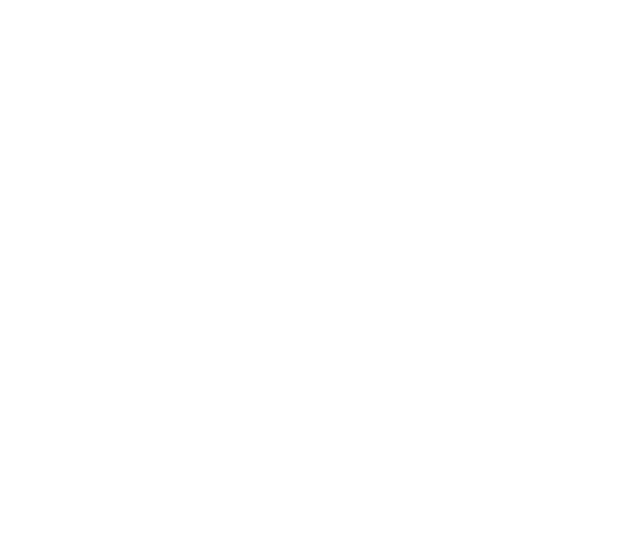
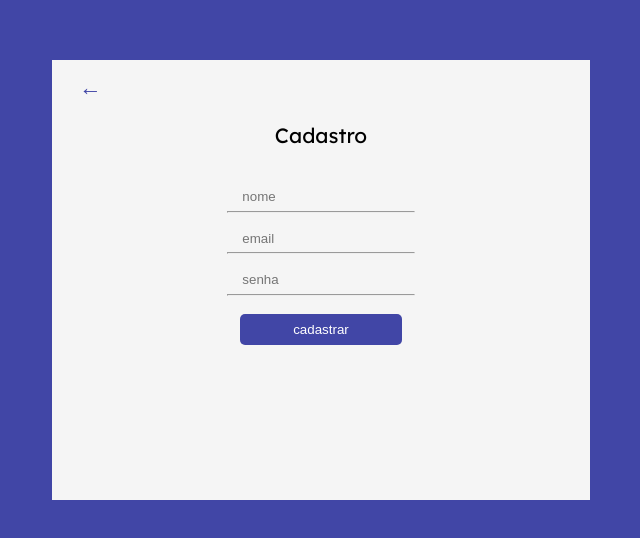
Before and after one commit to Anag0es/TaskFlow, a React (Vite) app in the folder TaskFlow/src/main/frontend/: page /inscricao in a window 1280 px wide. Before the commit this address had no page. Shown: the part 120-658 px from the top of the page, without its empty margins (319-959 px from the left). Built offline with nearby package versions, Linux system fonts and the light colour scheme.

Commit message:
feat: integracao cadastro

```diff
--- /dev/null
+++ b/TaskFlow/src/main/frontend/src/component/Cadastro/index.jsx
@@ -0,0 +1,70 @@
+import styles from './styles.module.css';
+import React, { useState } from 'react';
+import axios from 'axios';
+import { Link } from 'react-router-dom';
+
+export default function LoginForm(){
+
+    const [nome, setNome] = useState("");
+    const [email, setEmail] = useState("");
+    const [senha, setSenha] = useState("");
+    const [erro, setErro] = useState('');
+    const [showError, setShowError] = useState(false);
+    const [showSuccess, setShowSuccess] = useState(false);
+
+    const handleCadastro = async (e) => {
+        e.preventDefault();
+        try {
+            const response = await axios.post('http://localhost:8080/usuario/create', { nome, email, senha }, {
+                headers: {
+                    'Content-Type': 'application/json',
+                },
+            });
+
+            console.log('Usuário criado com sucesso: ' + response.data.email);
+            setShowSuccess(true);
+            setNome("");
+            setEmail("");
+            setSenha("");
+        } catch (error) {
+            setErro("Erro ao criar usuário. Tente novamente.");
+            setShowError(true);
+            console.log("Erro ao criar usuário: " + error);
+        }
+    };
+
+    return (
+        <div className={styles.container}>
+            <div className={styles.setaContainer}>
+                <Link to="/" className={styles.seta}>&larr;</Link>
+            </div>
+            <h1 className={styles.cadastro}>Cadastro</h1>
+            <form className={styles.form} onSubmit={handleCadastro}>
+                <input type="text" className={styles.input} placeholder="nome" value={nome} onChange={(e) => setNome(e.target.value)} />
+                <hr className={styles.linha}></hr>
+                <input type="text" className={styles.input} placeholder="email" value={email} onChange={(e) => setEmail(e.target.value)} />
+                <hr className={styles.linha}></hr>
+                <input type="password" className={styles.input} placeholder="senha" value={senha} onChange={(e) => setSenha(e.target.value)} />
+                <hr className={styles.linha}></hr>
+                <button className={styles.botao} type="submit">cadastrar</button>
+            </form>
+            {showError && (
+                <div className={styles.popupErro}>
+                    <div className={styles.popupContentErro}>
+                        <span className={styles.closeErro} onClick={() => setShowError(false)}>&times;</span>
+                        <p>{erro}</p>
+                    </div>
+                </div>
+            )}
+            {showSuccess && (
+                <div className={styles.popupSucess}>
+                    <div className={styles.popupContentSucess}>
+                        <Link to="/" className={styles.voltarlogin}>&larr; Login</Link>
+                        <span className={styles.closeSucess} onClick={() => setShowSuccess(false)}>&times;</span>
+                        <p>Usuário criado com sucesso!</p>
+                    </div>
+                </div>
+            )}
+        </div>
+    );
+}
--- /dev/null
+++ b/TaskFlow/src/main/frontend/src/component/Cadastro/styles.module.css
@@ -0,0 +1,151 @@
+.container{
+    height: 55%;
+    width: 42%;
+    background-color: #f5f5f5;
+    display: flex;
+    flex-direction: column;
+}
+
+.cadastro{
+    display: flex;
+    flex-direction: column;
+    align-items: center;
+    margin-top: 5%;
+}
+
+.setaCadastro, .form{
+    display: flex;
+    justify-content: center;
+    width: 100%;
+}
+
+.form{
+    display: flex;
+    flex-direction: column;
+    align-items: center;
+    margin-top: 5%;
+}
+
+.cadastro{
+    font-size: 1.3em;
+    font-weight: 400;
+}
+
+.input{
+    width: 30%;
+    height: 7%;
+    margin-top: 2%;
+    border: none;
+    background-color: #f5f5f5;
+}
+
+.linha{
+    display: flex;
+    justify-content: space-between;
+    width: 35%;
+}
+
+.botao{
+    width: 30%;
+    margin-top: 2%;
+    background-color: #4146A6;
+    color: white;
+    border: none;
+    border-radius: 5px;
+    padding: 0.5rem 1.5rem;
+    cursor: pointer;
+}
+
+.setaContainer{
+    display: flex;
+    width: 100%;
+    margin-top: 3%;
+    margin-left: 3%;
+}
+
+.seta {
+    color: #4146A6;
+    font-size: 0.8em;
+    align-items: baseline;
+    margin-left: 2%;
+    font-size: 1.4em;
+    text-decoration: none;
+}
+
+.popupErro{
+    position: fixed;
+    top: 0;
+    left: 0;
+    width: 100%;
+    height: 100%;
+    background-color: rgba(0, 0, 0, 0.5);
+    display: flex;
+    justify-content: center;
+    align-items: center;
+}
+
+.popupContentErro{
+    background-color: white;
+    width: 30%;
+    height: 30%;
+    display: flex;
+    flex-direction: column;
+    align-items: center;
+    justify-content: center;
+    border-radius: 5px;
+    position: relative;
+}
+
+.closeErro{
+    position: absolute;
+    top: 0;
+    right: 0;
+    margin: 1rem;
+    font-size: 1.5em;
+    cursor: pointer;
+}
+
+.popUpSucess{
+    position: fixed;
+    top: 0;
+    left: 0;
+    width: 100%;
+    height: 100%;
+    background-color: rgba(0, 0, 0, 0.5);
+    display: flex;
+    justify-content: center;
+    align-items: center;
+}
+
+.popupContentSucess{
+    background-color: white;
+    width: 30%;
+    height: 30%;
+    display: flex;
+    flex-direction: column;
+    align-items: center;
+    justify-content: center;
+    border-radius: 5px;
+    position: relative;
+}
+
+.closeSucess{
+    position: absolute;
+    top: 0;
+    right: 0;
+    margin: 1rem;
+    font-size: 1.5em;
+    cursor: pointer;
+}
+
+.input:focus{
+    outline: none;
+}
+
+.botao:hover{
+    background-color: #2c2f7b;
+}
+
+.seta:hover {
+    text-decoration: underline;
+}
--- a/TaskFlow/src/main/frontend/src/component/loginForm/index.jsx
+++ b/TaskFlow/src/main/frontend/src/component/loginForm/index.jsx
@@ -1,6 +1,7 @@
 import styles from './styles.module.css';
 import React, { useState } from 'react';
 import axios from 'axios';
+import { Link } from "react-router-dom";
 
 export default function LoginForm(){
 
@@ -42,7 +43,7 @@
           <input type="password" value={senha} onChange={(e) => setSenha(e.target.value)} className={styles.input} placeholder="senha"></input>
           <hr className={styles.linha}></hr>
           <button type="submit" className={styles.botao}>Entrar</button>
-          <a href="" className={styles.inscreva}>inscreva-se</a>
+          <Link to="/inscricao" className={styles.inscreva}>inscreva-se</Link>
         </form>
         {showError && (
         <div className={styles.popup}>
--- /dev/null
+++ b/TaskFlow/src/main/frontend/src/pages/Inscricao/index.jsx
@@ -0,0 +1,12 @@
+import styles from './styles.module.css';
+import logo from '../../assets/logo.svg';
+import Cadastro from '../../component/Cadastro';
+import { Link } from 'react-router-dom';
+
+export default function Home(){
+    return (
+    <div className={styles.container}>
+        <Cadastro />
+    </div>
+    );
+}
--- /dev/null
+++ b/TaskFlow/src/main/frontend/src/pages/Inscricao/styles.module.css
@@ -0,0 +1,8 @@
+.container{
+    display: flex;
+    flex-direction: column;
+    align-items: center;
+    justify-content: center;
+    height: 100vh;
+    background-color: #4146A6;
+}
--- a/TaskFlow/src/main/frontend/src/routes.jsx
+++ b/TaskFlow/src/main/frontend/src/routes.jsx
@@ -3,12 +3,14 @@
 import './styles.css';
 
 import Home from './pages/Home';
+import Inscricao from './pages/Inscricao';
 
 export default function AppRoutes(){
     return(
         <BrowserRouter>
             <Routes>
                 <Route path="/" element={<Home/>}/>
+                <Route path="/inscricao" element={<Inscricao/>}/>
             </Routes>
         </BrowserRouter>
     )
```
Also changed, not shown: 2 other files (tests, documents, lock files or other folders).
